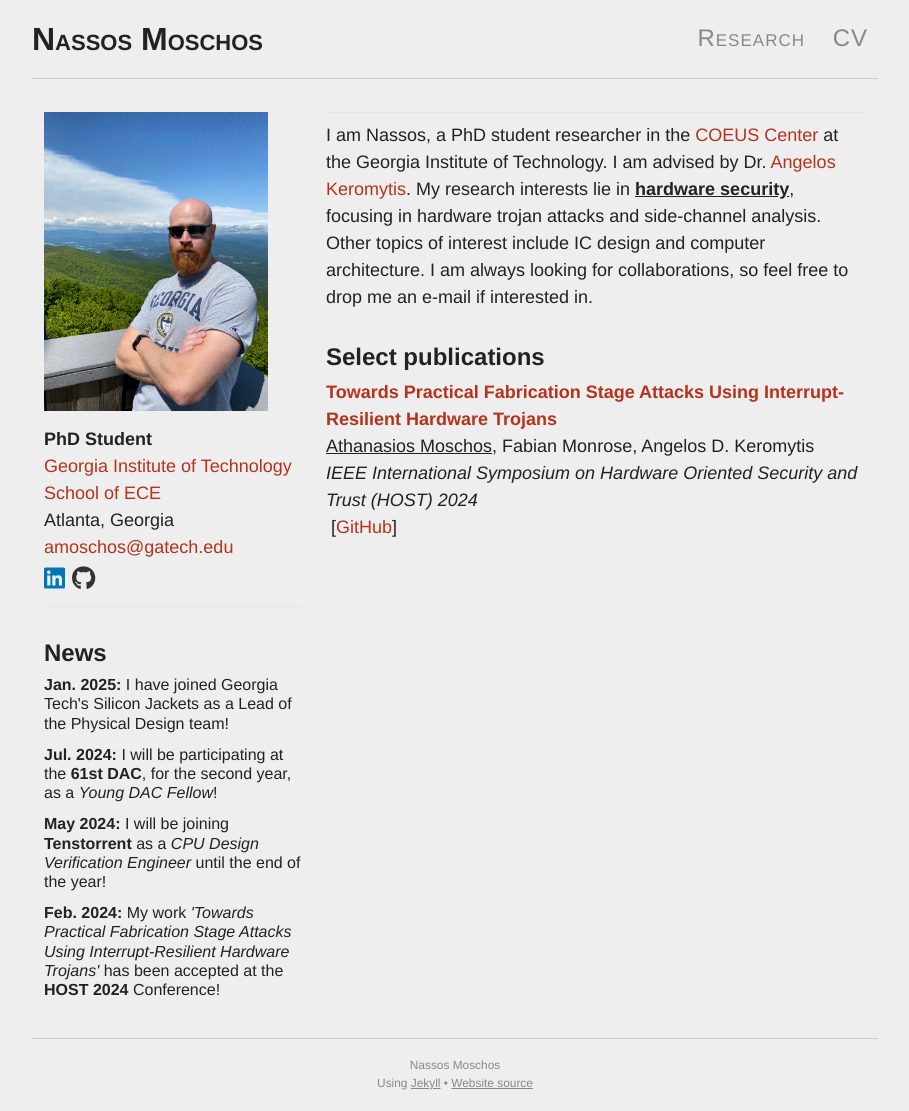
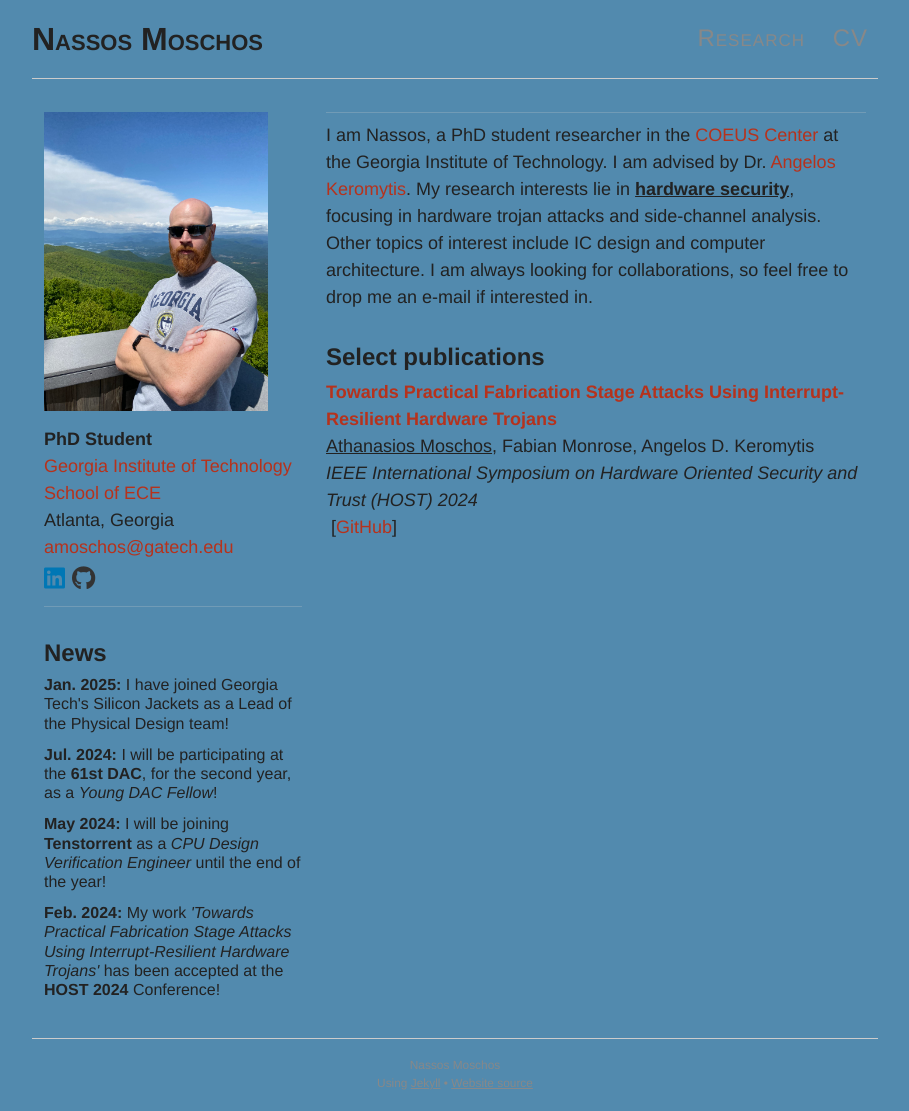
Before and after one commit to 0ena/0ena.github.io, a Jekyll site: the page built from index.md, in a window 1280 px wide. Shown: the whole page, without its empty margins (185-1094 px from the left). Built offline with Jekyll 4.4.1, drawn with Linux system fonts in a browser that asks for light colours; nearby versions of some CDN libraries.

Commit message:
Update main.scss

```diff
--- a/css/main.scss
+++ b/css/main.scss
@@ -19,8 +19,10 @@ $grey-vdark: #222;
 $blue:       #0091ed;
 $orange:     #ca6c18;
 $red:        #b6321c;
+$cyan_azure: #528AAE;
+$metalic_blue: #2E5984;
 
-$background:        $grey-vlight;
+$background:        $cyan_azure;
 $dark-background:   darken($background, 5%);
 $text-color:        $grey-vdark;
 $text-light-color:  $grey;
```
